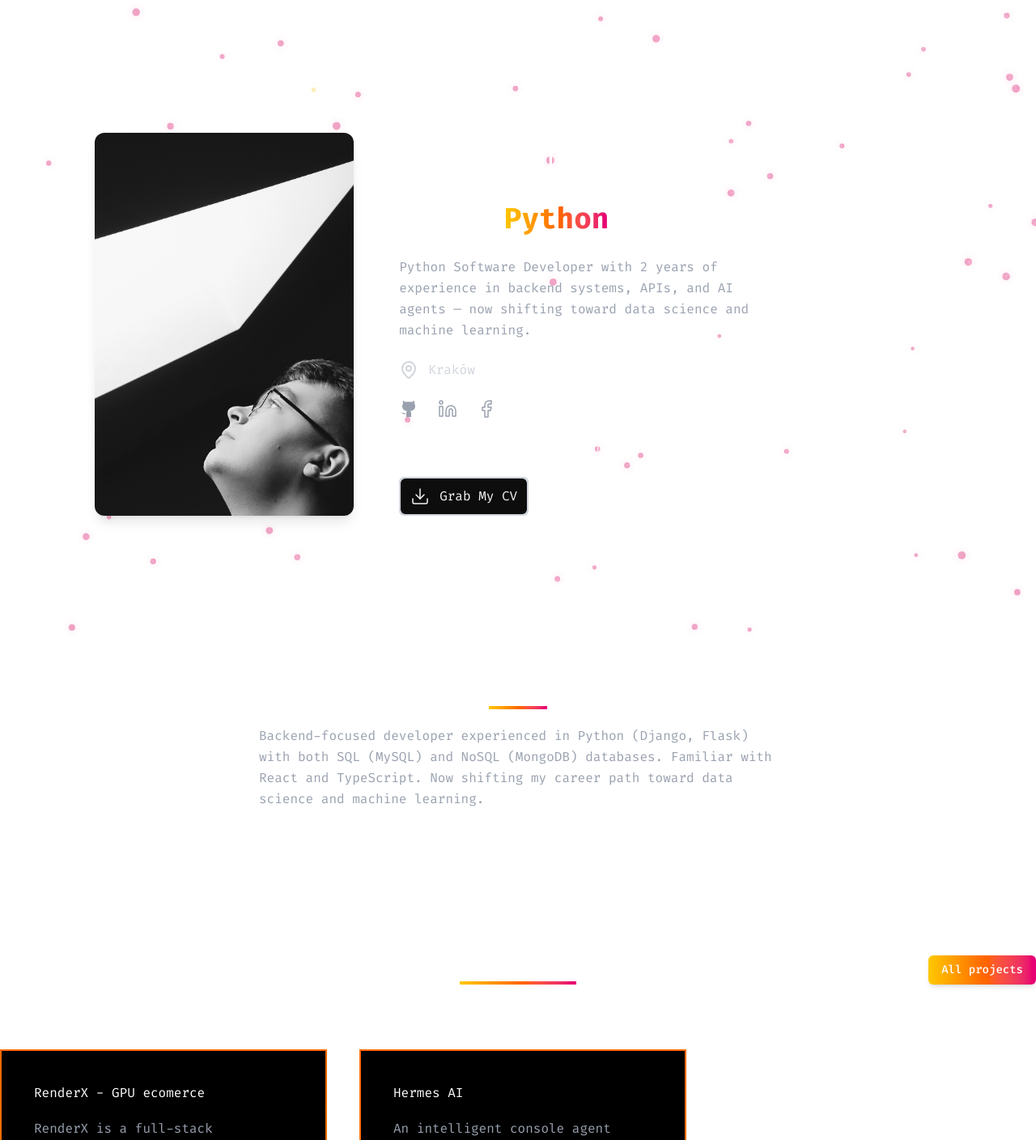
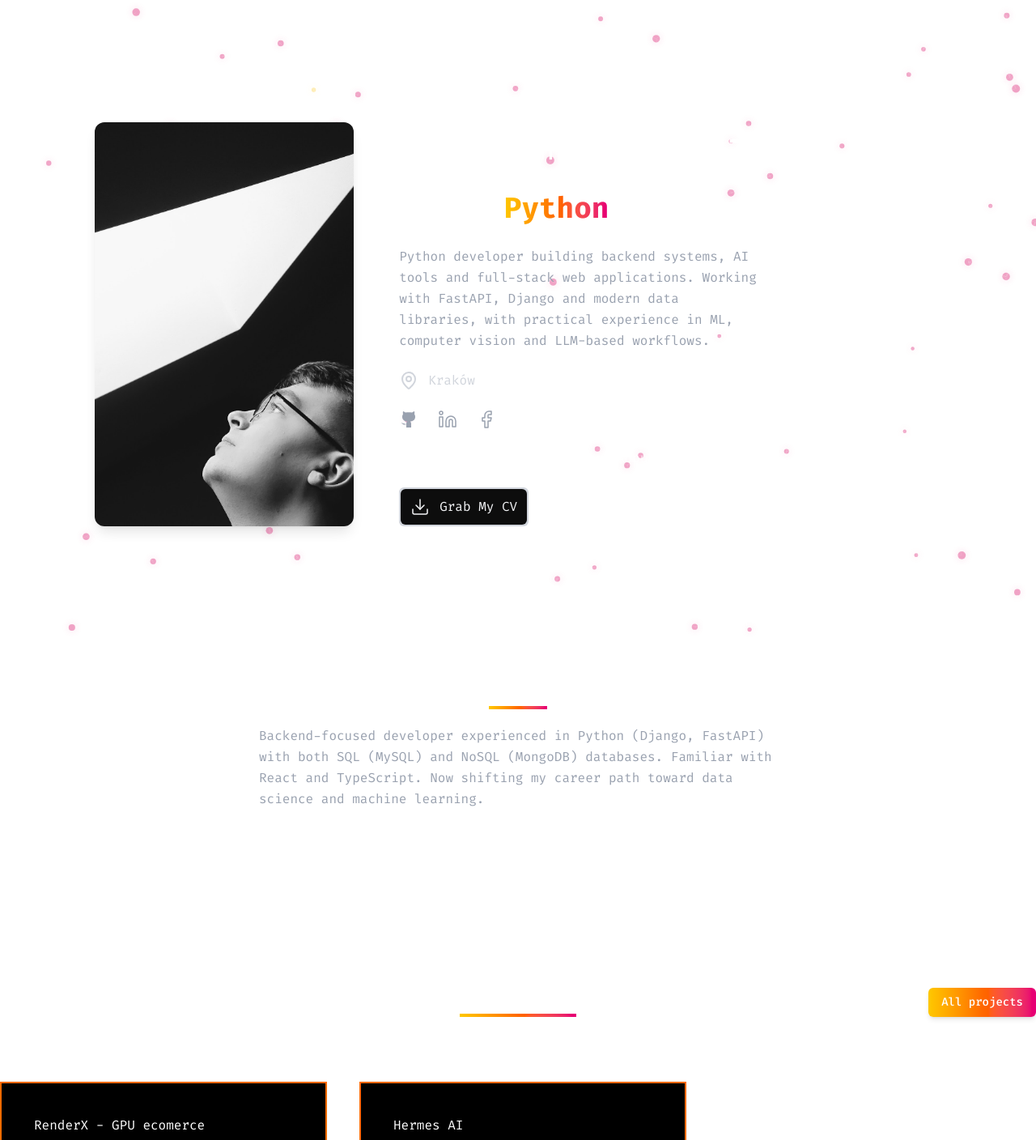
Before and after one commit to FalconDevX/portfolio-v3, a Next.js app: page / in a window 1280 px wide. Shown: the top 1408 px of the page at 81% size. Built offline with nearby package versions, Linux system fonts and the light colour scheme; a web font is replaced by a local one.

Commit message:
Update Education, Skills, and Welcome components to enhance content clarity and reflect new skills. Added detailed coursework in Education, replaced Flask with FastAPI in Skills, and revised Welcome text for improved career focus. Introduced new logo asset for branding.

```diff
--- a/components/Education.tsx
+++ b/components/Education.tsx
@@ -24,9 +24,15 @@ const Education = () => {
                                     className="object-contain w-full h-full rounded-lg"
                                 />
                             </div>
-                            <p className="text-gray-400">
-                                Undergraduate in Computer Science and Engineering (2023–Present)
-                            </p>
+                            <div className="flex flex-col gap-2">
+                                <p>
+                                    <span className="font-normal">Undergraduate in Computer Science and Engineering (2023–Present)</span>
+                                </p>
+
+                                <p className="text-gray-400">
+                                    Coursework includes statistical data analysis, optimization methods, databases (SQL & NoSQL), algorithms, and object-oriented programming.
+                                </p>
+                            </div>
                         </div>
 
                     </div>
@@ -53,7 +59,7 @@ const Education = () => {
                                 />
                             </div>
                             <p className="text-gray-400">
-                                Lorem ipsum dolor sit amet consectetur adipisicing elit. Repellendus tempora unde expedita officiis laboriosam. Similique?
+                            Working on an NLP-based system for extracting geodetic parameters from user input to support <span className="whitespace-nowrap">land-plot</span> search. Focused on prompt design, structured argument extraction, data validation and guided interaction workflows.
                             </p>
                         </div>
 
--- a/components/Skills.tsx
+++ b/components/Skills.tsx
@@ -2,15 +2,16 @@ import { motion } from "framer-motion";
 import {
     SiPython,
     SiDjango,
-    SiFlask,
+    SiFastapi,
     SiPytorch,
     SiReact,
     SiMysql,
     SiMongodb,
+    SiNextdotjs,
 } from "react-icons/si";
 
 const Skills = ({ visible }: { visible?: boolean }) => {
-    const icons = [SiPython, SiDjango, SiFlask, SiPytorch, SiReact, SiMysql, SiMongodb];
+    const icons = [SiPython, SiDjango, SiFastapi, SiPytorch, SiReact, SiMysql, SiMongodb, SiNextdotjs];
 
     return (
         <section
@@ -22,11 +23,11 @@ const Skills = ({ visible }: { visible?: boolean }) => {
                 <span className="absolute bottom-0 left-0 w-full h-1 bg-linear-to-r from-yellow-400 via-orange-500 to-pink-600"></span>
             </h1>
             <p className="text-gray-400 leading-relaxed mt-5 max-w-[90%] md:max-w-[70%] lg:max-w-[50%]">
-                Backend-focused developer experienced in Python (Django, Flask) with both SQL (MySQL) and NoSQL (MongoDB) databases. Familiar with React and TypeScript. Now shifting my career path toward data science and machine learning.
+                Backend-focused developer experienced in Python (Django, FastAPI) with both SQL (MySQL) and NoSQL (MongoDB) databases. Familiar with React and TypeScript. Now shifting my career path toward data science and machine learning.
             </p>
             <motion.div
                 // viewport={{ once: false }}
-                className="flex flex-row gap-6 mt-10"
+                className="flex flex-row gap-6 m-10 flex-wrap justify-center items-center"
             >
 
                 {icons.map((Icon, i) => (
--- a/components/Welcome.tsx
+++ b/components/Welcome.tsx
@@ -18,7 +18,7 @@ const Welcome = () => {
                 {/* Right Side */}
                 <div className="flex flex-col space-y-6">
                     <h1 className="text-5xl font-light leading-tight">
-                        Hi, I'm <span className="font-semibold text-white">Matt</span>
+                        Hi, I'm <span className="font-semibold text-white">Mateusz</span>
                     </h1>
 
                     <h2 className="text-4xl font-light leading-tight">
@@ -30,7 +30,7 @@ const Welcome = () => {
                     </h2>
 
                     <p className="text-gray-400 max-w-md leading-relaxed wrap-break-words">
-                        Python Software Developer with 2 years of experience in backend systems, APIs, and AI agents — now shifting toward data science and machine learning.
+                    Python developer building backend systems, AI tools and full-stack web applications. Working with FastAPI, Django and modern data libraries, with practical experience in ML, computer vision and LLM-based workflows.
                     </p>
 
                     <div className='flex flex-row gap-3'>
```
Also changed, not shown: public/analytica_logo1-white 1.svg (added).
